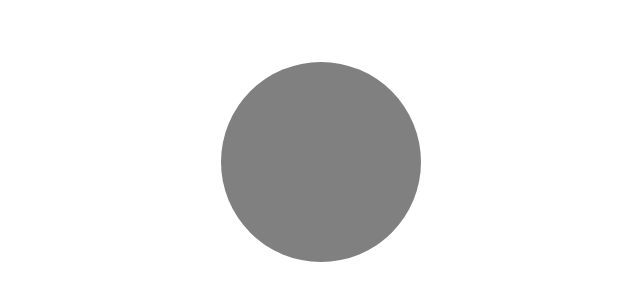
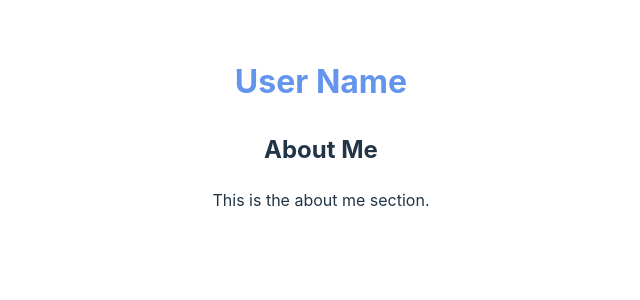
Before and after one commit to aaroncampf/Water-you-doing, a React (Vite) app: page / in a window 1280 px wide. Shown: the part 270-570 px from the top of the page, without its empty margins (319-959 px from the left). Built offline with nearby package versions, Linux system fonts and the light colour scheme.

Commit message:
start of profile page

```diff
--- a/package.json
+++ b/package.json
@@ -10,8 +10,10 @@
     "preview": "vite preview"
   },
   "dependencies": {
+    "chart.js": "^4.4.1",
     "react": "^18.2.0",
-    "react-dom": "^18.2.0"
+    "react-dom": "^18.2.0",
+    "react-ga": "^3.3.1"
   },
   "devDependencies": {
     "@types/react": "^18.2.37",
--- a/src/App.css
+++ b/src/App.css
@@ -40,25 +40,5 @@
 .read-the-docs {
   color: #888;
 
-  nav {
-    background-color: #333;
-    padding: 10px;
-  }
 
-  ul {
-    list-style-type: none;
-    margin: 0;
-    padding: 0;
-    display: flex;
-  }
-
-  li {
-    margin-right: 15px;
-  }
-
-  a {
-    text-decoration: none;
-    color: white;
-    font-weight: bold;
-  }
 }
--- /dev/null
+++ b/src/ProfileCircle.css
@@ -0,0 +1,13 @@
+.circle-profile {
+    display: flex;
+    justify-content: center;
+    align-items: center;
+    height: 100vh;
+  }
+
+  .grey-circle-profile {
+    width: 50px;
+    height: 50px;
+    background-color: grey;
+    border-radius: 50%;
+  }
--- /dev/null
+++ b/src/ProfilePage.jsx
@@ -0,0 +1,8 @@
+import './ProfileCircle.css';
+export default function ProfilePage () {
+    return (
+        <div className="circle-profile">
+          <div className="grey-circle-profile"></div>
+        </div>
+      );
+}
--- /dev/null
+++ b/src/ProfilePageFull.jsx
@@ -0,0 +1,21 @@
+import React from 'react';
+import './FullProfile.css'
+
+const ProfilePageFull = () => {
+  return (
+    <div className="profile-container">
+      <div className="profile-header">
+        <div className="profile-image"></div>
+        <div className="profile-info">
+          <h1>User Name</h1>
+        </div>
+      </div>
+      <div className="about-me">
+        <h2>About Me</h2>
+        <p>This is the about me section.</p>
+      </div>
+    </div>
+  );
+};
+
+export default ProfilePageFull;
--- a/src/index.css
+++ b/src/index.css
@@ -97,17 +97,5 @@ button:focus-visible {
     font-weight: bold;
   }
 
-  .circle-page {
-    display: flex;
-    justify-content: center;
-    align-items: center;
-    height: 100vh;
-  }
 
-  .grey-circle {
-    width: 200px;
-    height: 200px;
-    background-color: grey;
-    border-radius: 50%;
-  }
 }
--- a/src/main.jsx
+++ b/src/main.jsx
@@ -7,12 +7,21 @@ import Login from './Login.jsx'
 import './index.css'
 import CirclePage from './CircleGraph.jsx'
 import CircleGraph from './CircleGraph.jsx'
+import ProfilePage from './ProfilePage.jsx'
+import ProfilePageFull from './ProfilePageFull.jsx'
+
+
+
 
 ReactDOM.createRoot(document.getElementById('root')).render(
   <React.StrictMode>
-    {/* <Login /> */}
-    {/* <Navbar /> */}
-    {/* <Register /> */}
-    <CircleGraph />
+    {/* <Login />
+    <Navbar />
+    <Register />
+    <CircleGraph /> */}
+    {/* <ProfilePage /> */}
+    <ProfilePageFull />
+
+
   </React.StrictMode>,
 )
```
Also changed, not shown: src/FullProfile.css (added), 1 other file (tests, documents, lock files or other folders).
